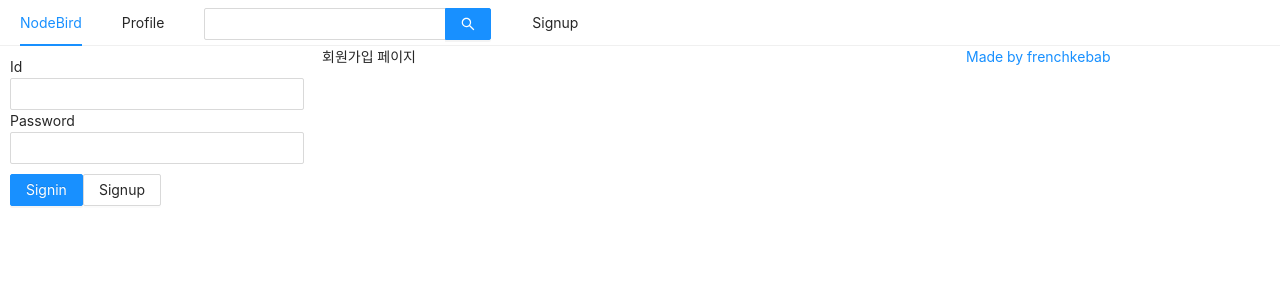
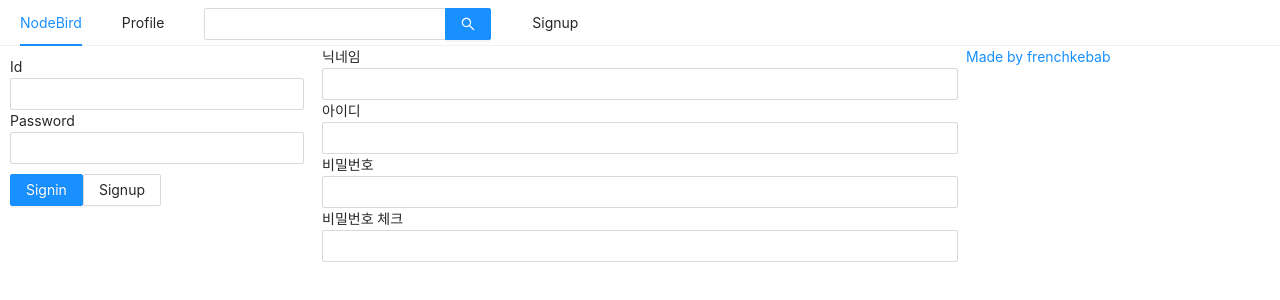
Before and after one commit to Frenchkebab/nodebird, a Next.js app in the folder ch01/front/: page /signup in a window 1280 px wide. Shown: the top 300 px of the page. Built offline with nearby package versions, Linux system fonts and the light colour scheme.

Commit message:
[#2] 회원가입 폼 setState 노가다로 만들기

```diff
--- a/ch01/front/pages/signup.js
+++ b/ch01/front/pages/signup.js
@@ -1,14 +1,67 @@
+import { useCallback, useState } from 'react';
 import AppLayout from '../components/AppLayout';
 import Head from 'next/head';
+import { Form, Input } from 'antd';
 
 const Signup = () => {
+  const [nickname, setNickname] = useState('');
+  const onChangeNickname = useCallback((e) => {
+    setNickname(e.target.value);
+  });
+
+  const [id, setId] = useState('');
+  const onChangeId = useCallback((e) => {
+    setId(e.target.value);
+  }, []);
+
+  const [password, setPassword] = useState('');
+  const onChangePassword = useCallback((e) => {
+    setPassword(e.target.value);
+  }, []);
+
+  const [passwordCheck, setPasswordCheck] = useState('');
+  const onChangePasswordCheck = useCallback((e) => {
+    setPasswordCheck(e.target.value);
+  }, []);
+
+  const onSubmit = useCallback(() => {
+    // 내부적으로 e.preventDefault()가 자동으로 됨
+  }, []);
+
   return (
     <>
       <Head>
         <title>회원가입 | NodeBird</title>
       </Head>
       <AppLayout>
-        <div>회원가입 페이지</div>
+        <Form onFinish={onSubmit}>
+          <div>
+            <label htmlFor="user-nickname">닉네임</label>
+            <br />
+            <Input name="user-nickname" value={nickname} required onChange={onChangeNickname} />
+          </div>
+          <div>
+            <label htmlFor="user-id">아이디</label>
+            <br />
+            <Input name="user-id" value={id} required onChange={onChangeId} />
+          </div>
+          <div>
+            <label htmlFor="user-password">비밀번호</label>
+            <br />
+            <Input name="user-password" type="password" value={password} required onChange={onChangePassword} />
+          </div>
+          <div>
+            <label htmlFor="user-password-check">비밀번호 체크</label>
+            <br />
+            <Input
+              name="user-password-check"
+              type="password"
+              value={passwordCheck}
+              required
+              onChange={onChangePasswordCheck}
+            />
+          </div>
+        </Form>
       </AppLayout>
     </>
   );
```
